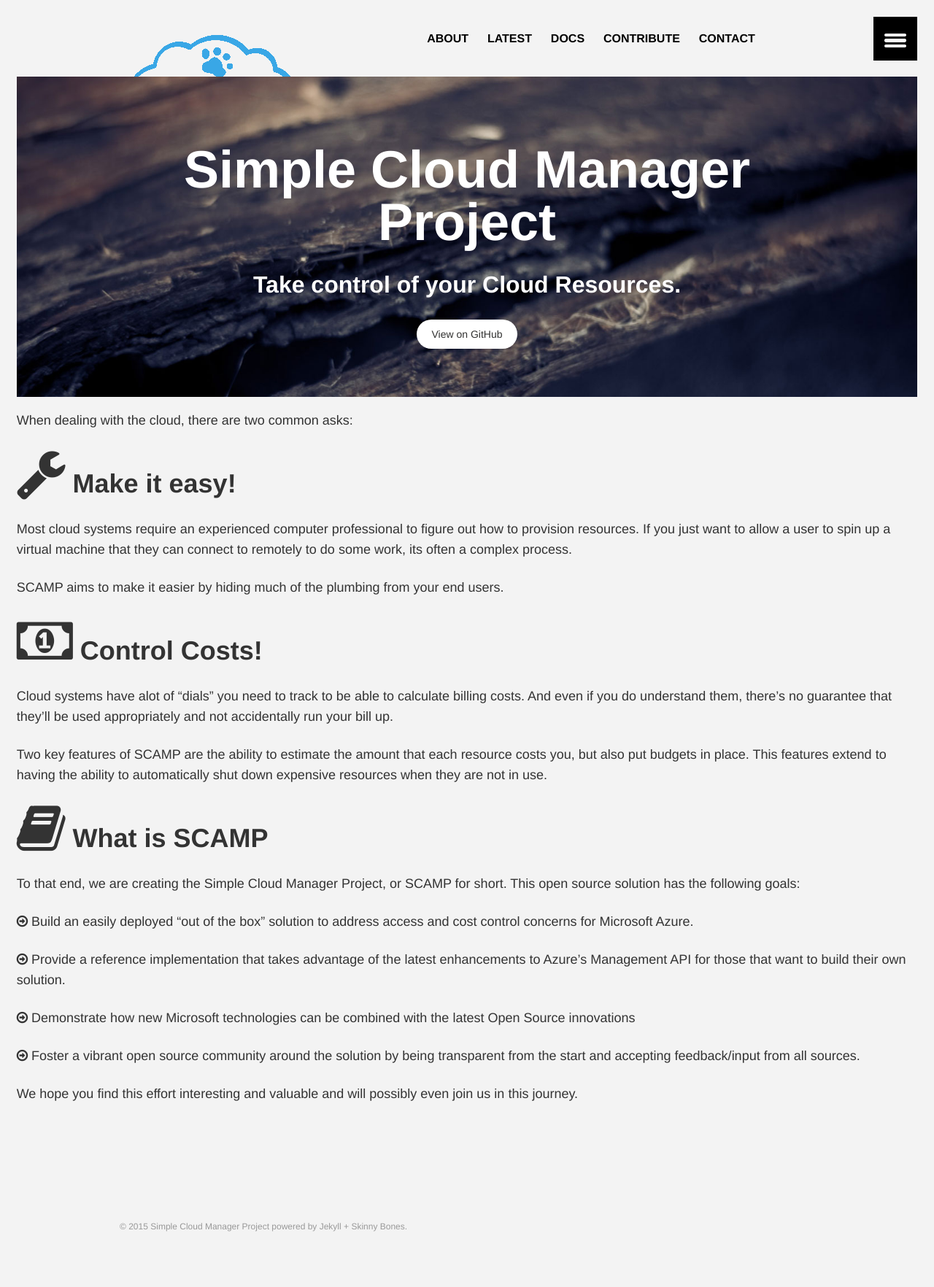
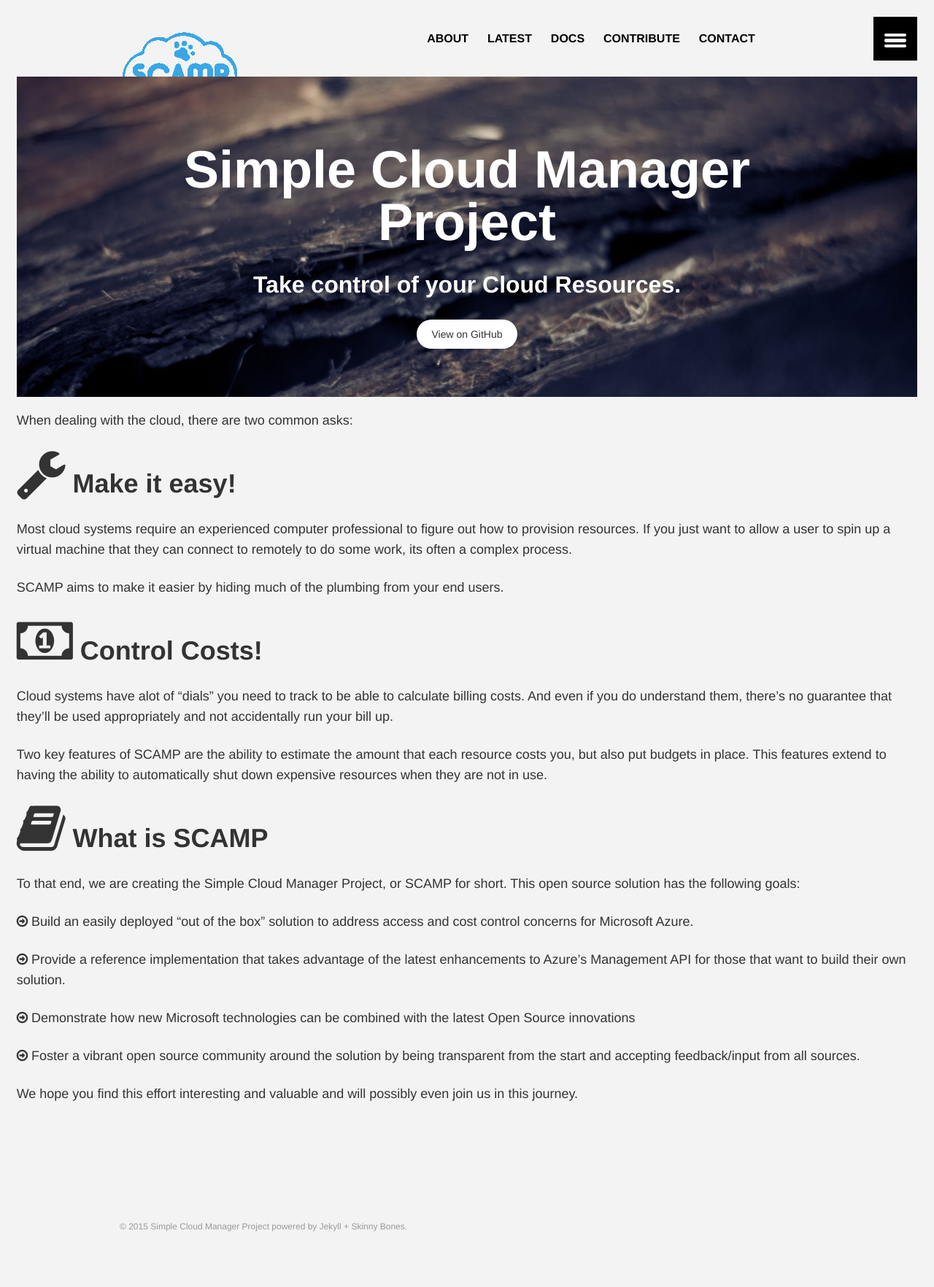
Before and after one commit to brentstineman/SimpleCloudManagerProject.github.io, a Jekyll site: the page built from index.md, in a window 1280 px wide. Shown: the whole page at 73% size. Built offline with Jekyll 4.4.1, drawn with Linux system fonts in a browser that asks for light colours.

Commit message:
update logo again

```diff
--- a/_includes/header.html
+++ b/_includes/header.html
@@ -1,6 +1,6 @@
 <header id="masthead">
   <div class="inner-wrap">
-    <a href="{{ site.url }}/" class="site-title"><img src="/images/Logo-Blue_250x150.png" /></a>
+    <a href="{{ site.url }}/" class="site-title"><img src="/images/Logo-Blue_HDR.png" /></a>
     <nav role="navigation" class="menu top-menu">
         {% include navigation.html %}
     </nav>
```
Also changed, not shown: images/Logo-Blue_250x150.png (deleted), images/Logo-Blue_HDR.png (added).
